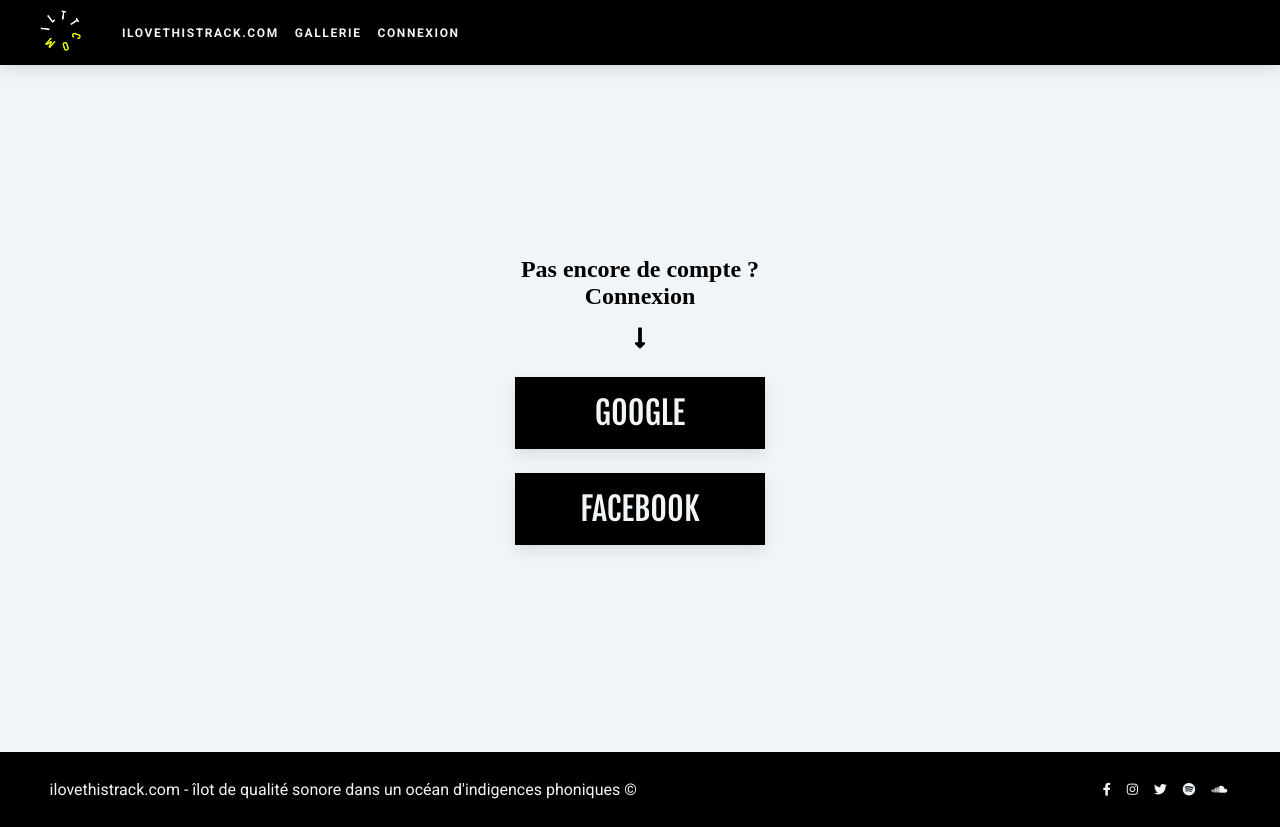
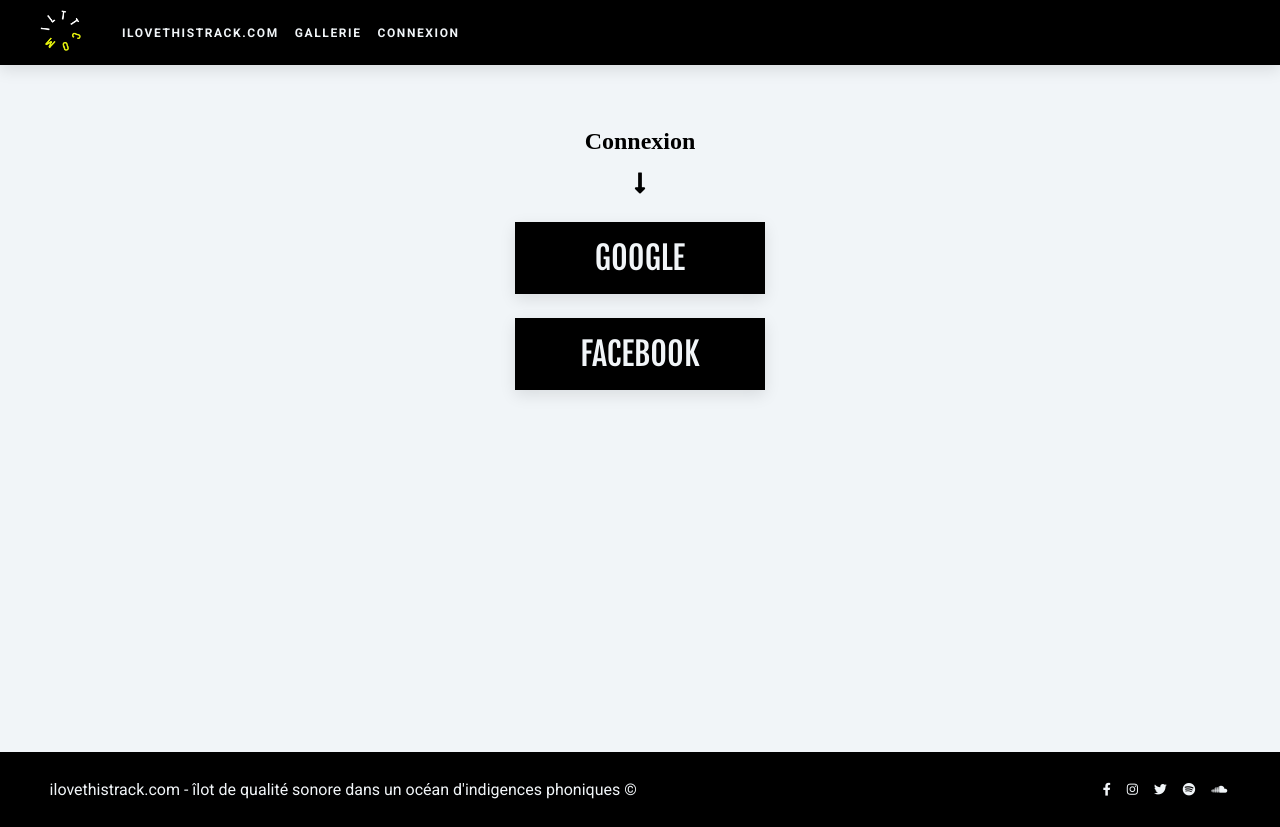
Before and after one commit to idrissdiakite/ilttcom-react-airtable, a React (Create React App) app: page /connexion in a window 1280 px wide. Built offline with nearby package versions, Linux system fonts and the light colour scheme; no server answers.

Commit message:
fix bug on small devices

```diff
--- a/src/components/Connexion/Connected.js
+++ b/src/components/Connexion/Connected.js
@@ -8,6 +8,7 @@
     const signOut= () => {
         firebase.auth().signOut();
     }
+
   return (
     <>
       <Navigation />
--- a/src/components/Connexion/Signin.js
+++ b/src/components/Connexion/Signin.js
@@ -37,7 +37,6 @@
       <Navigation />
       <section className="login">
         <div className="container">
-        <h1>Pas encore de compte ? </h1>
           <h2>Connexion <br /> <i class="fas fa-long-arrow-alt-down"></i></h2>
           <button onClick={signInWithGoogle}>Google</button> <br />
           <button onClick={signInWithFacebook}>
--- a/src/pages/Login.js
+++ b/src/pages/Login.js
@@ -18,7 +18,7 @@
   if (isSignedIn === true) {
     return (
       <span className="login-container">
-      <Connected />
+      <Connected/>
       </span>
     );
   }
--- a/src/styles/components/_login.scss
+++ b/src/styles/components/_login.scss
@@ -3,7 +3,7 @@
   height: 94vh;
   text-align: center;
   display: grid;
-  padding-top: 20%;
+  padding-top: 30%;
   background-color: $color-1;
 
   h2 {
@@ -48,3 +48,10 @@
     color: $color-2;
   }
 }
+
+@media screen and (min-width: 1024px) {
+  .login,
+.connected {
+  padding-top: 10%;
+}
+}
```
